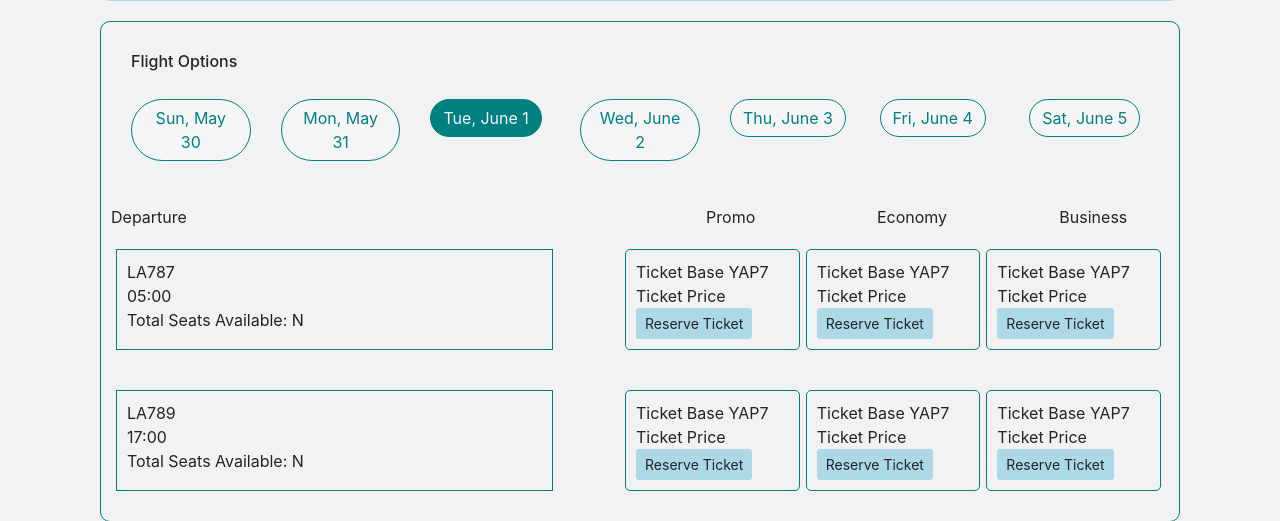
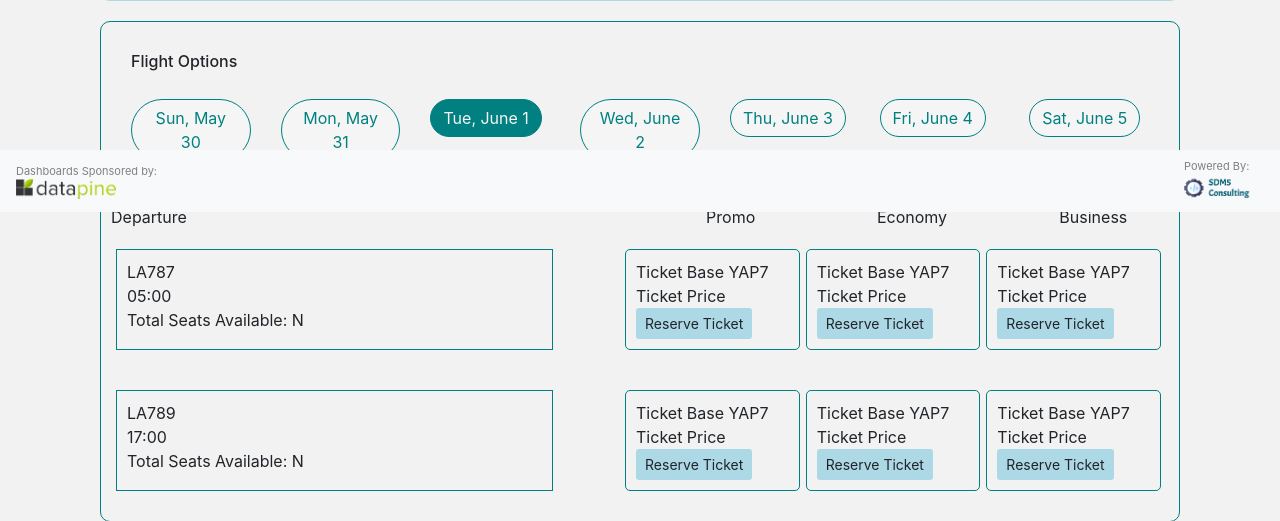
Before and after one commit to expeon07/Lakeland-Airways, a Django app: page /rtis/ in a window 1280 px wide. Shown: the part 588-1109 px from the top of the page. Run offline with Django 3.2, Linux system fonts and the light colour scheme; some libraries are stand-ins or nearby versions.

Commit message:
Add footer

```diff
--- a/lakeland/templates/base.html
+++ b/lakeland/templates/base.html
@@ -31,10 +31,17 @@
 
     <script src="{% static 'js/tabs.js' %}"></script>
 
-    <!-- <nav class="navbar fixed-bottom navbar-light bg-light">
-      <div class="navbar-nav ml-auto">
-        <img src="{% static 'img/sdm5.png' %}" alt="SD5 Consulting" height="40px">
+    <nav class="navbar fixed-bottom navbar-light bg-light">
+      <div class="navbar-nav mr-auto" style="color:grey; font-size: 11px;">
+        Dashboards Sponsored by:
+        <img src="{% static 'img/logo-bl.png' %}"
+          alt="Data Pine" height="20px" width="100px">
       </div>
-    </nav> -->
+      <div class="navbar-nav ml-auto" style="color:grey; font-size: 11px;">
+        Powered By:
+        <img src="{% static 'img/sdm5.png' %}"
+          alt="SD5 Consulting" height="30px" width="80px">
+      </div>
+    </nav>
   </body>
 </html>
--- a/lakeland/templates/rtis.html
+++ b/lakeland/templates/rtis.html
@@ -243,7 +243,7 @@
                         <div class="row">
                             Add Seat
                             <br>
-                            <img src="{% static 'img/seatmap.png' %}" alt="airbus" width="100%">
+                            <img src="{% static 'img/seatmap.png' %}" alt="airbus" width="90%">
                             <br>
                             <br>
                             <div>
```
Also changed, not shown: lakeland/static/img/logo-bl.png (added), lakeland/static/img/seatmap.png, static/img/seatmap.png.
